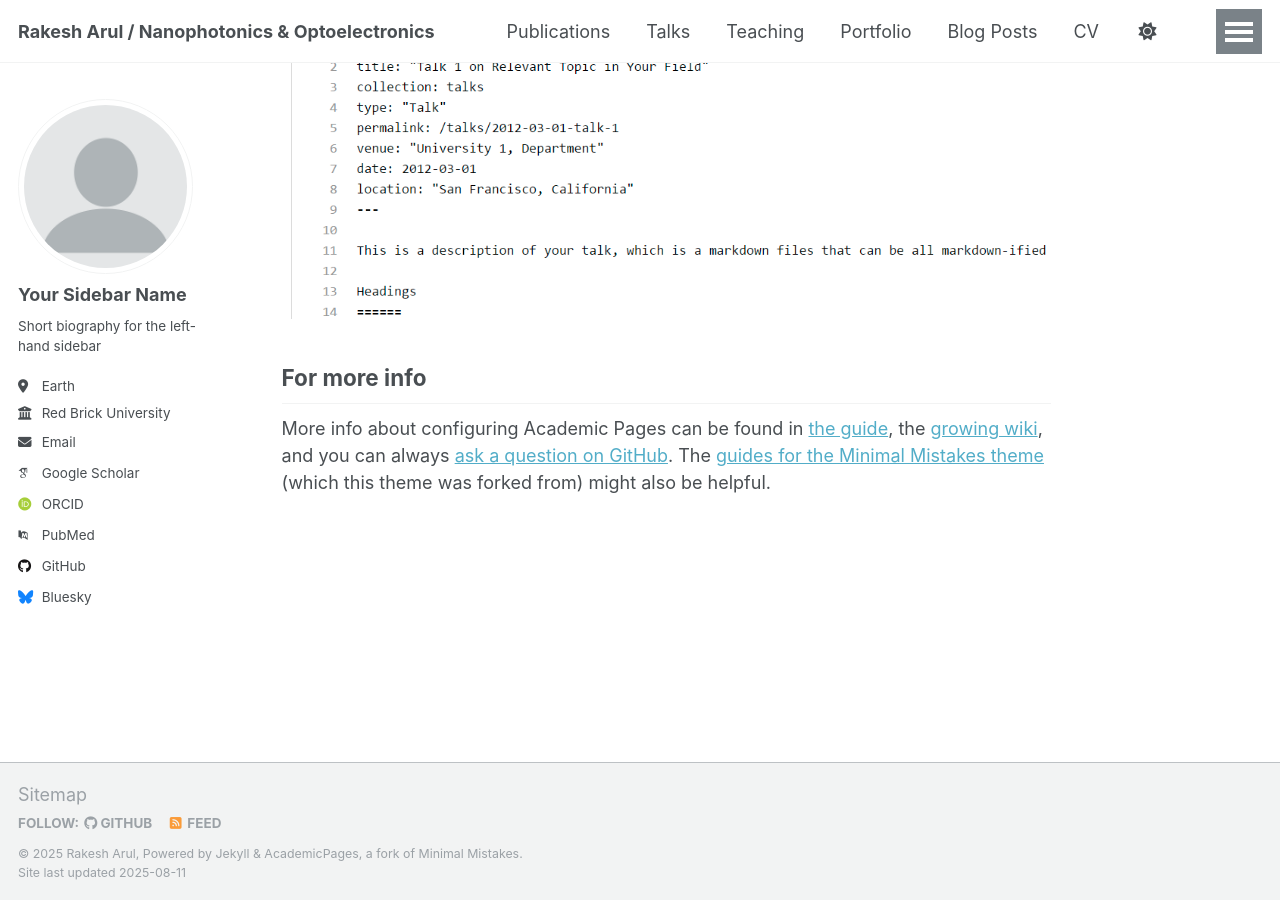
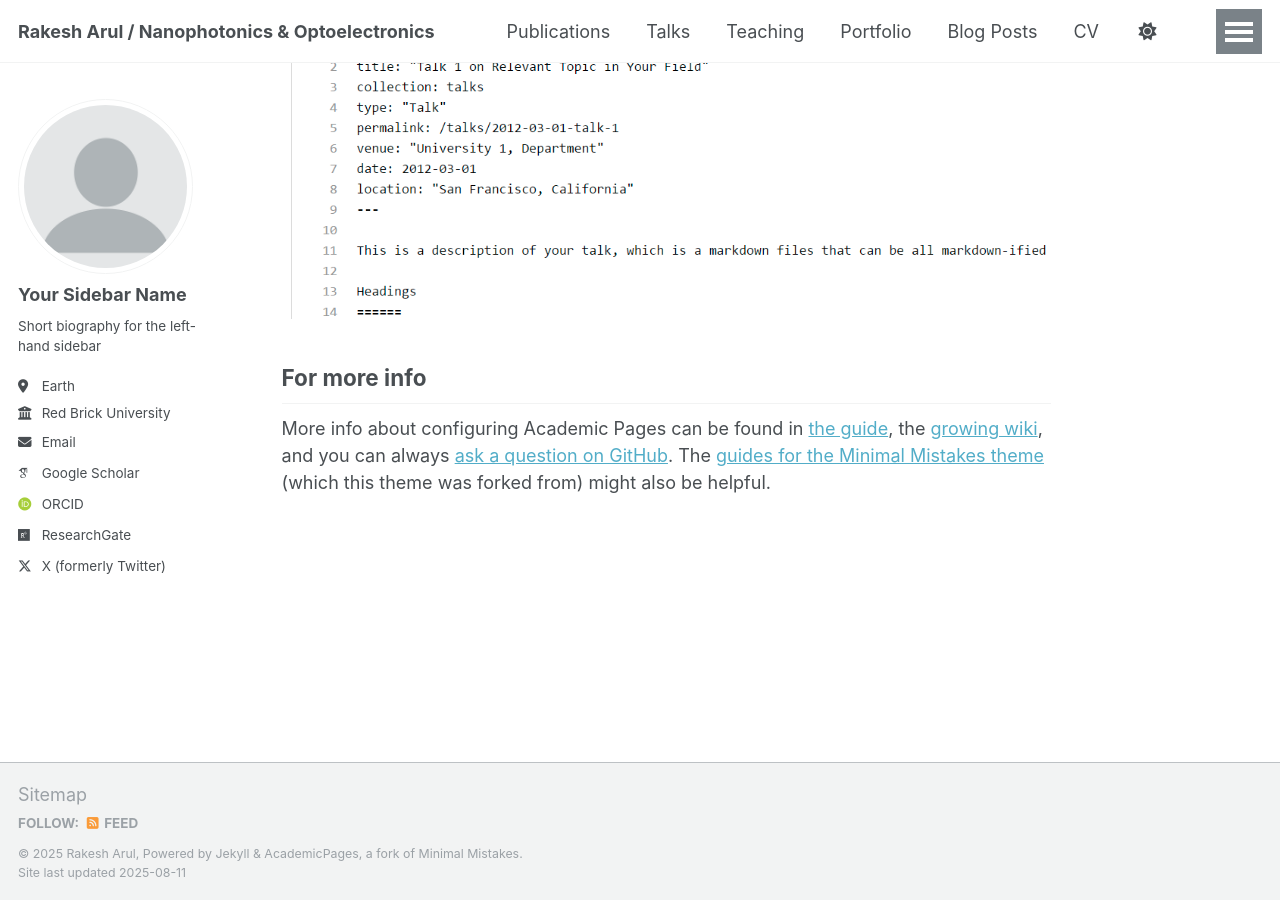
Before and after one commit to photonicsarul/photonicsarul.github.io, a Jekyll site: the page built from _pages/about.md, in a window 1280 px wide and 900 px high, scrolled down 2880 px. Built offline with Jekyll 4.4.1, drawn with Linux system fonts in a browser that asks for light colours; some web fonts are replaced; a script that is not in the unit is left out; part of the change alters nothing that is shown.

Commit message:
Update _config.yml

```diff
--- a/_config.yml
+++ b/_config.yml
@@ -34,26 +34,26 @@ author:
   # Academic websites
   academia         : # URL
   arxiv            : # URL - Update with the correct link to your profile
-  googlescholar    : "https://scholar.google.com/citations?user=PS_CX0AAAAAJ"
+  googlescholar    : "https://scholar.google.com/citations?user=xQ7dIAIAAAAJ&hl=en"
   inspire-hep      : # URL
   impactstory      : # URL
-  orcid            : "http://orcid.org/yourorcidurl"
+  orcid            : "https://orcid.org/0000-0001-8355-2158"
   semantic         : # URL
-  pubmed           : "https://www.ncbi.nlm.nih.gov/pubmed/?term=john+snow"
-  researchgate     : # URL
+  pubmed           : # "https://www.ncbi.nlm.nih.gov/pubmed/?term=john+snow"
+  researchgate     : "https://www.researchgate.net/profile/Rakesh-Arul?ev=hdr_xprf"
   scopus           : # URL
 
   # Repositories and software development
   bitbucket        : # Username - Update with your username on the site
   codepen          : # Username
   dribbble         : # Username
-  github           : "academicpages"
+  github           : #"academicpages"
   kaggle           : # Username
   stackoverflow    : # User number or user number and name (i.e., use "1" or "1/jeff-atwood")
 
   # Social media
   artstation       : # Username
-  bluesky          : "bsky.app" # Replace this with you Bluesky username
+  bluesky          : # "bsky.app" # Replace this with you Bluesky username
   facebook         : # Username
   flickr           : # Username
   foursquare       : # Username
@@ -70,7 +70,7 @@ author:
   steam            : # Username
   telegram         : # URL
   tumblr           : # Username
-  twitter          : # Username for X / Twitter
+  twitter          : "@quantizedfella"
   vine             : # Username
   weibo            : # Username
   wikipedia        : # Username
```
